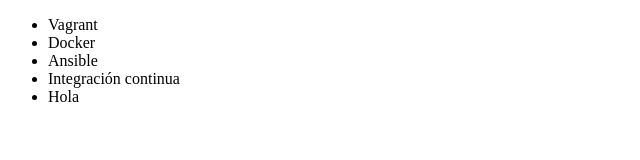
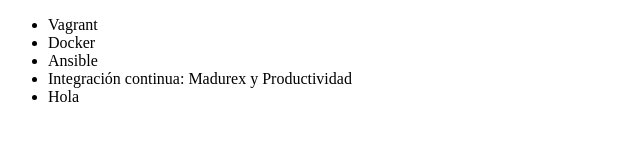
Before and after one commit to aarongma/alura-git, a plain HTML site: page index.html in a window 1280 px wide. Shown: the whole page, without its empty margins (0-640 px from the left). Drawn offline with Linux system fonts and the light colour scheme.

Commit message:
Renombre titulo

```diff
--- a/index.html
+++ b/index.html
@@ -9,7 +9,7 @@
          <li> Vagrant </li>
          <li> Docker </li>
          <li> Ansible </li>
-         <li> Integración continua </li>
+         <li> Integración continua: Madurex y Productividad </li>
          <li> Hola </li>
      </ul>
 </body>
```
